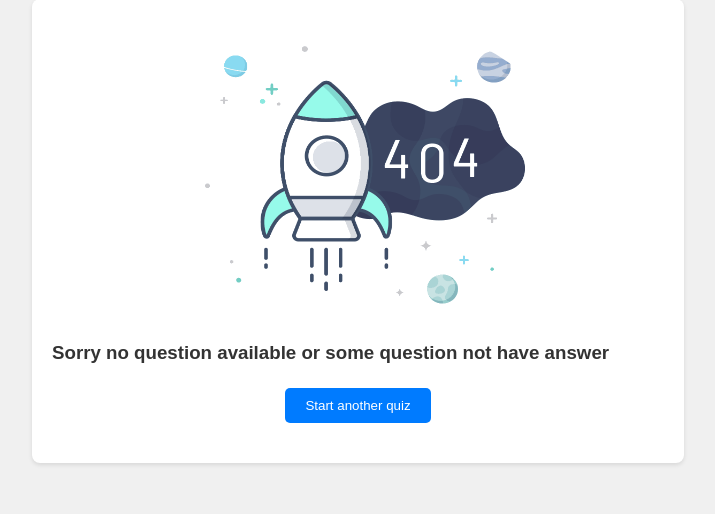
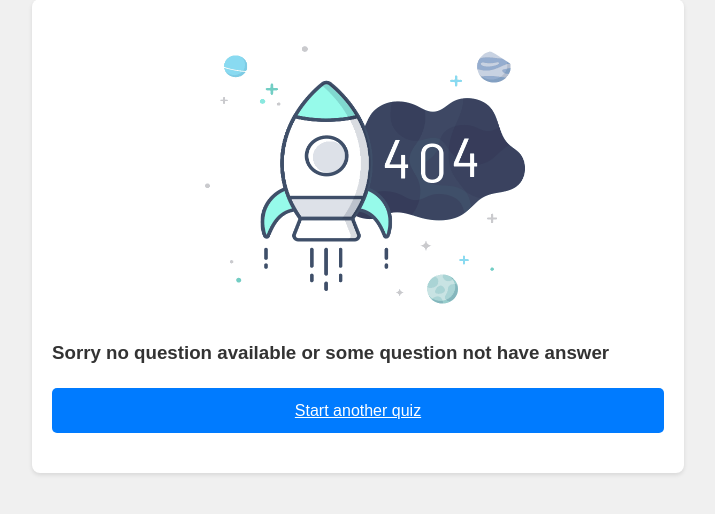
Before and after one commit to byiringiroscar/Quiz-app-with-django-htmx-with-db, a Django app: template sim/templates/partials/error.html in a window 1280 px wide. Shown: the part 29-543 px from the top of the page, without its empty margins (282-997 px from the left). Run offline with Django 5.2, Linux system fonts and the light colour scheme; the template is opened without the code that fills it, so the values that code supplies are empty; some libraries are stand-ins or nearby versions.

Commit message:
Update error.html

```diff
--- a/sim/templates/partials/error.html
+++ b/sim/templates/partials/error.html
@@ -88,11 +88,9 @@
 <div  id="topic-container">
     <img src="{% static 'error.gif' %}" alt="profile" style="width: 70%; height: 300px; border-radius: 50%; display: block; margin: auto;">
     <h3>Sorry no question available or some question not have answer</h3>
-    <form hx-get="{% url 'start' %}" hx-target="#content-container">
-        <button class="btn" type="submit">
-            Start another quiz
-        </button>
-    </form>
+    <a class="btn" style="display: flex; justify-content: center; align-items: center;" href="{% url 'start' %}">
+        Start another quiz
+      </a>
 </div>
 </body>
 </html>
```
